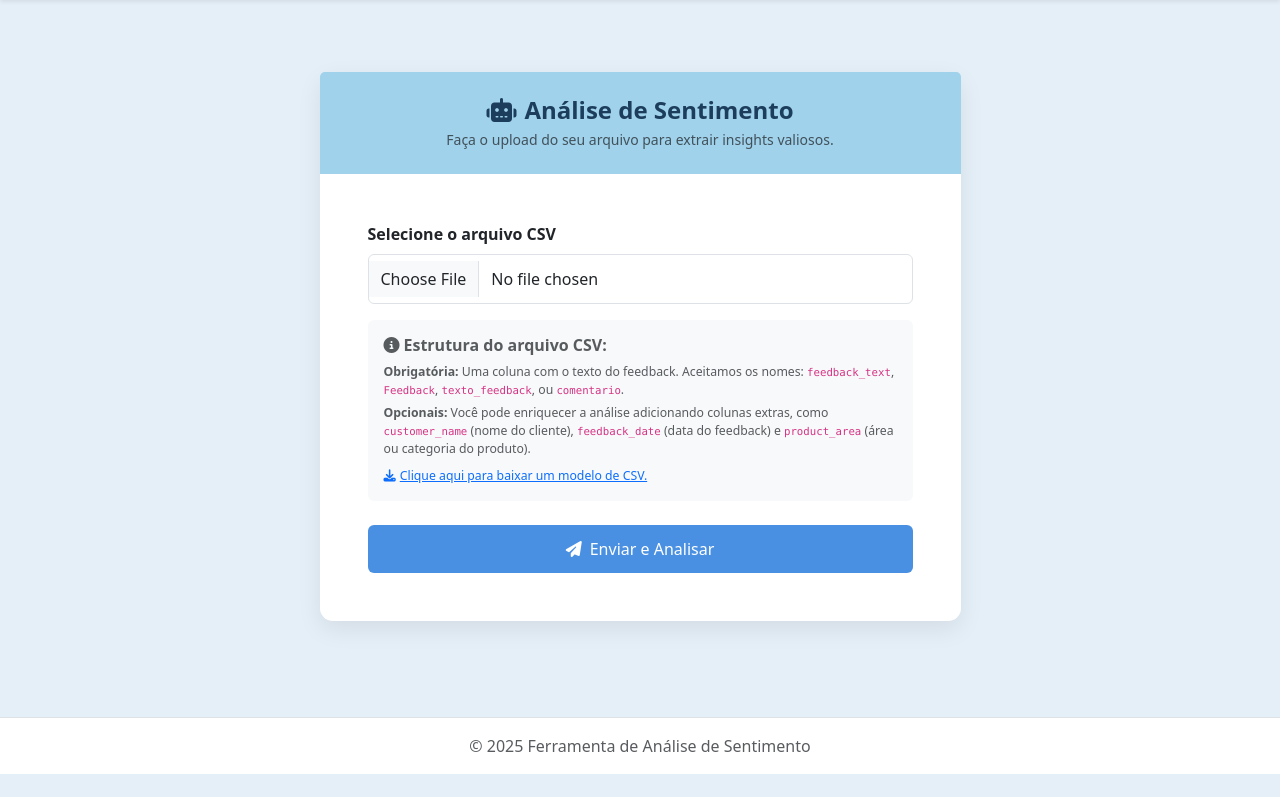
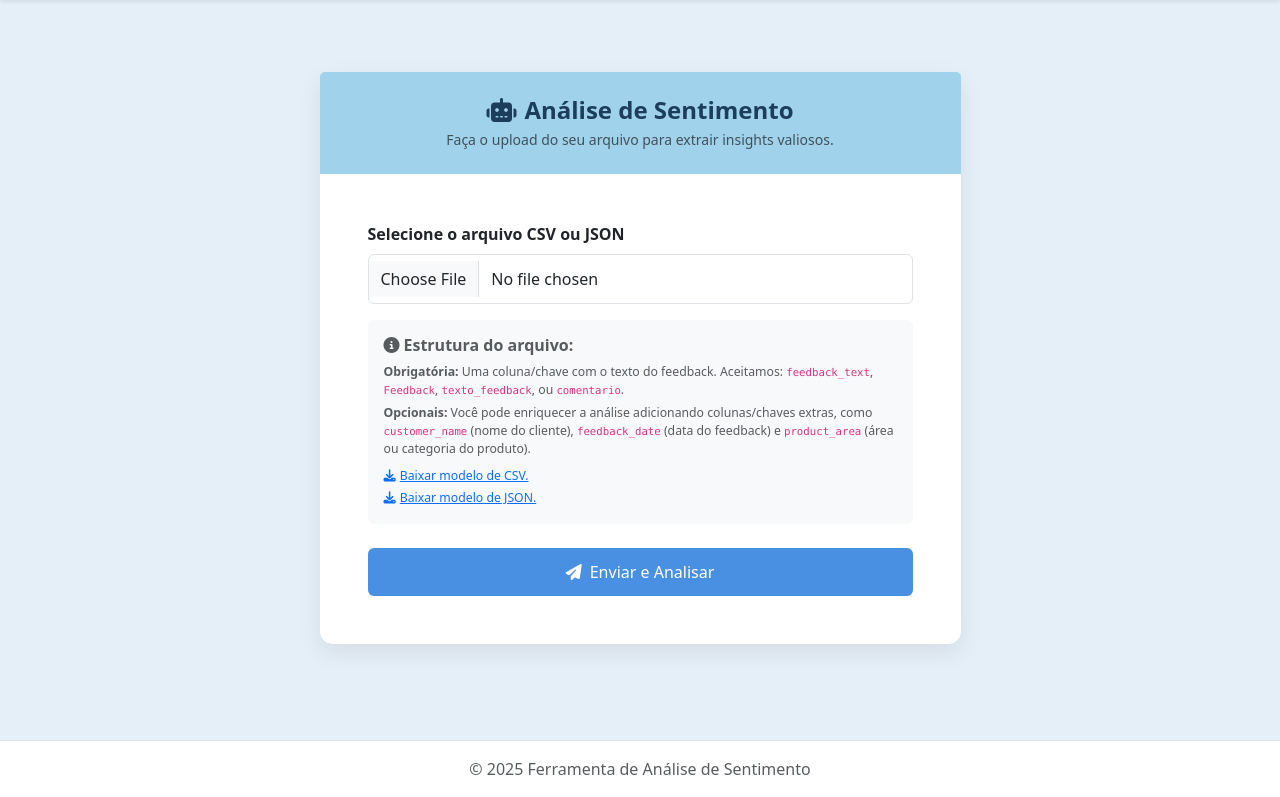
Before and after one commit to AntonioRogerr/sent.IA, a Django app: page / in a window 1280 px wide. Shown: the part 56-853 px from the top of the page. Before the commit the page ends 830 px from the top, so only its background shows below. Run offline with Django 5.2, Linux system fonts and the light colour scheme.

Commit message:
new: adicionando o json para análise

```diff
--- a/sentia/templates/sentia/pages/dashboard.html
+++ b/sentia/templates/sentia/pages/dashboard.html
@@ -134,7 +134,7 @@
                         <thead>
                             <tr>
                                 <th class="ps-3">Sessão</th>
-                                <th>Arquivo CSV</th>
+                                <th>Arquivo</th>
                                 <th>Data da Análise</th>
                                 <th class="text-end pe-3">Ações</th>
                             </tr>
--- a/sentia/templates/sentia/pages/index.html
+++ b/sentia/templates/sentia/pages/index.html
@@ -82,20 +82,21 @@
                     {% csrf_token %}
 
                     <div class="mb-4">
-                        <label for="csvFile" class="form-label fw-bold">Selecione o arquivo CSV</label>
-                        <input class="form-control form-control-custom" type="file" id="csvFile" name="csv_file" accept=".csv" required>
+                        <label for="fileUpload" class="form-label fw-bold">Selecione o arquivo CSV ou JSON</label>
+                        <input class="form-control form-control-custom" type="file" id="fileUpload" name="file" accept=".csv,.json" required>
 
                         <div class="form-text mt-3 bg-light p-3 rounded">
-                            <h6 class="fw-bold mb-2"><i class="fa-solid fa-circle-info me-1"></i>Estrutura do arquivo CSV:</h6>
+                            <h6 class="fw-bold mb-2"><i class="fa-solid fa-circle-info me-1"></i>Estrutura do arquivo:</h6>
                             <ul class="list-unstyled mb-0 small">
-                                <li><strong>Obrigatória:</strong> Uma coluna com o texto do feedback. Aceitamos os nomes: <code>feedback_text</code>, <code>Feedback</code>, <code>texto_feedback</code>, ou <code>comentario</code>.</li>
+                                <li><strong>Obrigatória:</strong> Uma coluna/chave com o texto do feedback. Aceitamos: <code>feedback_text</code>, <code>Feedback</code>, <code>texto_feedback</code>, ou <code>comentario</code>.</li>
                                 <li class="mt-1">
-                                    <strong>Opcionais:</strong> Você pode enriquecer a análise adicionando colunas extras, como
+                                    <strong>Opcionais:</strong> Você pode enriquecer a análise adicionando colunas/chaves extras, como
                                     <code>customer_name</code> (nome do cliente),
                                     <code>feedback_date</code> (data do feedback) e
                                     <code>product_area</code> (área ou categoria do produto).
                                 </li>
-                                <li class="mt-2"><a href="{% static 'templates/feedback_template.csv' %}"><i class="fa-solid fa-download me-1"></i>Clique aqui para baixar um modelo de CSV.</a></li>
+                                <li class="mt-2"><a href="{% static 'templates/feedback_template.csv' %}" download><i class="fa-solid fa-download me-1"></i>Baixar modelo de CSV.</a></li>
+                                <li class="mt-1"><a href="{% static 'templates/feedback_template.json' %}" download><i class="fa-solid fa-download me-1"></i>Baixar modelo de JSON.</a></li>
                             </ul>
                         </div>
                     </div>
@@ -131,7 +132,7 @@ document.addEventListener('DOMContentLoaded', function () {
     const processingModal = new bootstrap.Modal(document.getElementById('processingModal'));
 
     uploadForm.addEventListener('submit', function (event) {
-        const fileInput = document.getElementById('csvFile');
+        const fileInput = document.getElementById('fileUpload');
         // Verifica se um arquivo foi selecionado antes de mostrar o modal
         if (fileInput.files.length > 0) {
             processingModal.show();
--- a/sentia/views.py
+++ b/sentia/views.py
@@ -2,6 +2,7 @@
 
 import csv
 import io
+import json
 from datetime import datetime
 from django.shortcuts import render, redirect
 from django.contrib import messages
@@ -10,78 +11,84 @@ from .ollama_analyzer import analyze_sentiment_with_ollama
 
 def index_view(request):
     if request.method == 'POST':
-        if 'csv_file' in request.FILES:
-            csv_file = request.FILES['csv_file']
+        if 'file' in request.FILES:
+            uploaded_file = request.FILES['file']
 
             # --- Bloco de validação ---
-            if not csv_file:
+            if not uploaded_file:
                 return render(request, 'sentia/pages/index.html', {
                     'error_message': 'Por favor, selecione um arquivo para enviar.'
                 })
-            if not csv_file.name.endswith('.csv'):
+
+            is_csv = uploaded_file.name.endswith('.csv')
+            is_json = uploaded_file.name.endswith('.json')
+
+            if not is_csv and not is_json:
                 return render(request, 'sentia/pages/index.html', {
-                    'error_message': 'Por favor, envie um arquivo CSV válido.'
+                    'error_message': 'Por favor, envie um arquivo CSV ou JSON válido.'
                 })
 
-            # --- LÓGICA DE DECODIFICAÇÃO ATUALIZADA ---
-            # Tenta decodificar como UTF-8 (padrão), se falhar, tenta como Latin-1 (comum no Excel)
-            file_content = csv_file.read()
+            # --- LÓGICA DE DECODIFICAÇÃO E LEITURA ---
             try:
-                decoded_file = file_content.decode('utf-8-sig')
+                decoded_file = uploaded_file.read().decode('utf-8-sig')
             except UnicodeDecodeError:
+                return render(request, 'sentia/pages/index.html', {
+                    'error_message': 'Não foi possível decodificar o arquivo. Tente salvá-lo com a codificação UTF-8.'
+                })
+
+            feedbacks_data = []
+            if is_csv:
+                io_string = io.StringIO(decoded_file)
+                reader = csv.DictReader(io_string)
+                feedbacks_data = list(reader)
+            elif is_json:
                 try:
-                    decoded_file = file_content.decode('latin-1')
-                except UnicodeDecodeError:
+                    feedbacks_data = json.loads(decoded_file)
+                except json.JSONDecodeError:
                     return render(request, 'sentia/pages/index.html', {
-                        'error_message': 'Não foi possível decodificar o arquivo. Tente salvá-lo com a codificação UTF-8.'
+                        'error_message': 'Erro ao decodificar o arquivo JSON. Verifique a formatação.'
                     })
-            # --- FIM DA ALTERAÇÃO ---
 
-            io_string = io.StringIO(decoded_file)
-            reader = csv.DictReader(io_string)
+            # --- Validação de cabeçalho/chaves ---
+            if not feedbacks_data:
+                 return render(request, 'sentia/pages/index.html', {
+                    'error_message': 'O arquivo enviado está vazio ou mal formatado.'
+                })
 
-            # --- Bloco de validação de cabeçalho ---
-            header = reader.fieldnames
+            first_item = feedbacks_data[0]
             required_cols_options = ['feedback_text', 'Feedback', 'texto_feedback', 'comentario']
-
-            if not any(col in header for col in required_cols_options):
+            if not any(col in first_item for col in required_cols_options):
                 error_msg = (
-                    "O arquivo CSV precisa ter uma coluna para o feedback. "
-                    f"Nenhuma das colunas esperadas foi encontrada: {', '.join(required_cols_options)}."
+                    f"O arquivo {('CSV' if is_csv else 'JSON')} precisa ter uma chave/coluna para o feedback. "
+                    f"Nenhuma das esperadas foi encontrada: {', '.join(required_cols_options)}."
                 )
                 return render(request, 'sentia/pages/index.html', {'error_message': error_msg})
-            # --- Fim do bloco ---
 
             next_number = AnalysisSession.objects.get_next_session_number()
             new_session = AnalysisSession.objects.create(
-                csv_filename=csv_file.name,
+                csv_filename=uploaded_file.name,
                 session_number=next_number
             )
 
             feedbacks_to_create = []
 
-            # Itera sobre as linhas do CSV
-            for row in reader:
-                feedback_text = row.get('feedback_text', row.get('Feedback', '')).strip()
+            for item in feedbacks_data:
+                feedback_text = item.get('feedback_text', item.get('Feedback', '')).strip()
                 if not feedback_text:
                     continue
 
-                customer_name = row.get('customer_name', row.get('Cliente', '')).strip()
-                feedback_date_str = row.get('feedback_date', row.get('Data', '')).strip()
-                product_area = row.get('product_area', row.get('Area Produto', '')).strip()
+                customer_name = item.get('customer_name', item.get('Cliente', '')).strip()
+                feedback_date_str = item.get('feedback_date', item.get('Data', '')).strip()
+                product_area = item.get('product_area', item.get('Area Produto', '')).strip()
 
-                # --- LÓGICA DE DATA ATUALIZADA ---
                 parsed_date = None
                 if feedback_date_str:
-                    # A lista de formatos agora inclui data e data+hora
                     for fmt in ('%Y-%m-%d', '%d/%m/%Y', '%Y-%m-%d %H:%M:%S', '%d/%m/%Y %H:%M'):
                         try:
-                            # Converte para datetime e extrai apenas a data com .date()
                             parsed_date = datetime.strptime(feedback_date_str, fmt).date()
                             break
                         except ValueError:
                             pass
-                # --- FIM DA ALTERAÇÃO ---
 
                 sentiment_result = analyze_sentiment_with_ollama(feedback_text)
                 feedbacks_to_create.append(
@@ -98,10 +105,11 @@ def index_view(request):
             if feedbacks_to_create:
                 Feedback.objects.bulk_create(feedbacks_to_create)
 
-            messages.success(request, f"CSV '{csv_file.name}' analisado com sucesso e salvo na sessão #{new_session.session_number}.")
+            messages.success(request, f"Arquivo '{uploaded_file.name}' analisado com sucesso e salvo na sessão #{new_session.session_number}.")
             return redirect('dashboard')
 
     return render(request, 'sentia/pages/index.html')
+
 
 def dashboard_view(request):
     all_feedbacks = Feedback.objects.all()
```
Also changed, not shown: static/templates/feedback_template.json (added, +20 -0 lines).
